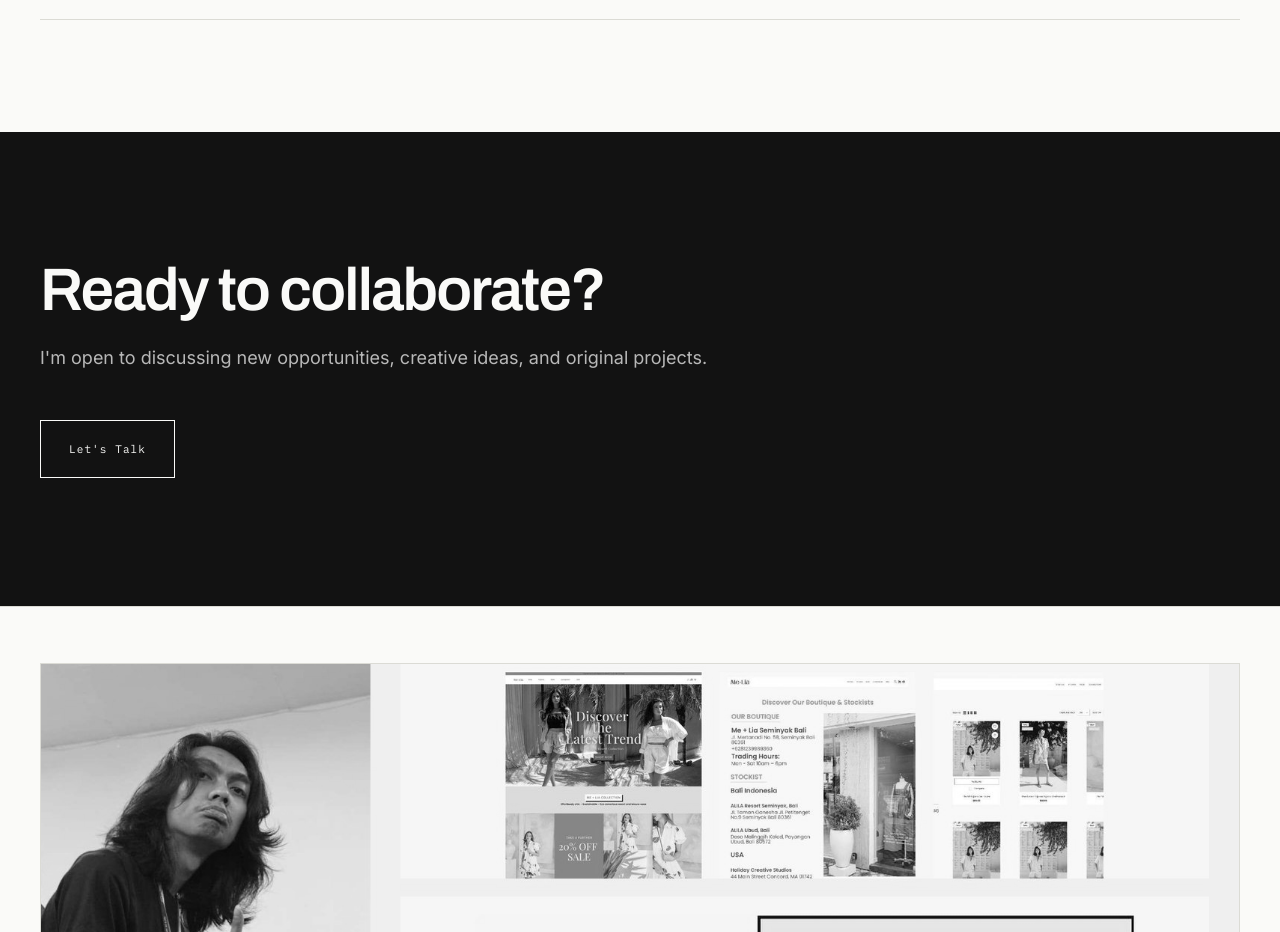
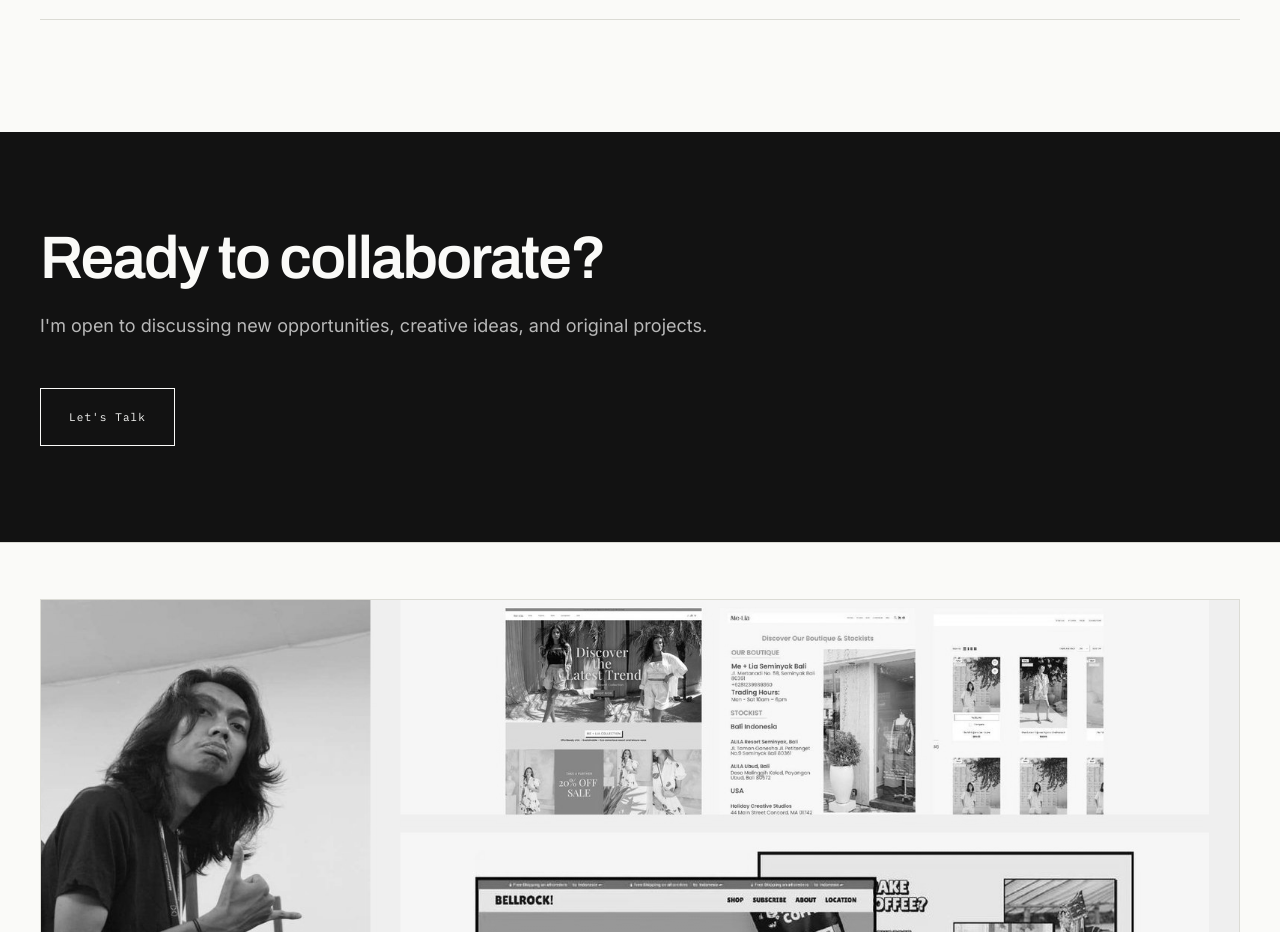
Before and after one commit to ko4lax/portofolio-2026, a Next.js app: page / in a window 1280 px wide. Shown: the part 3140-4072 px from the top of the page. Built offline with nearby package versions, Linux system fonts and the light colour scheme.

Commit message:
style(ia): keep the home closing band from reading as a footer

```diff
--- a/src/components/pages/HomeContent.jsx
+++ b/src/components/pages/HomeContent.jsx
@@ -191,7 +191,7 @@ export default function HomeContent() {
 
       {/* Closing statement: inverted ink panel, the one high-contrast moment. */}
       <section className='bg-primary text-background'>
-        <div className='mx-auto max-w-shell px-5 py-24 md:px-10 md:py-32'>
+        <div className='mx-auto max-w-shell px-5 py-16 md:px-10 md:py-24'>
           <h2 className='max-w-5xl text-4xl font-semibold text-background md:text-6xl'>
             {text.home.collaborate}
           </h2>
```
